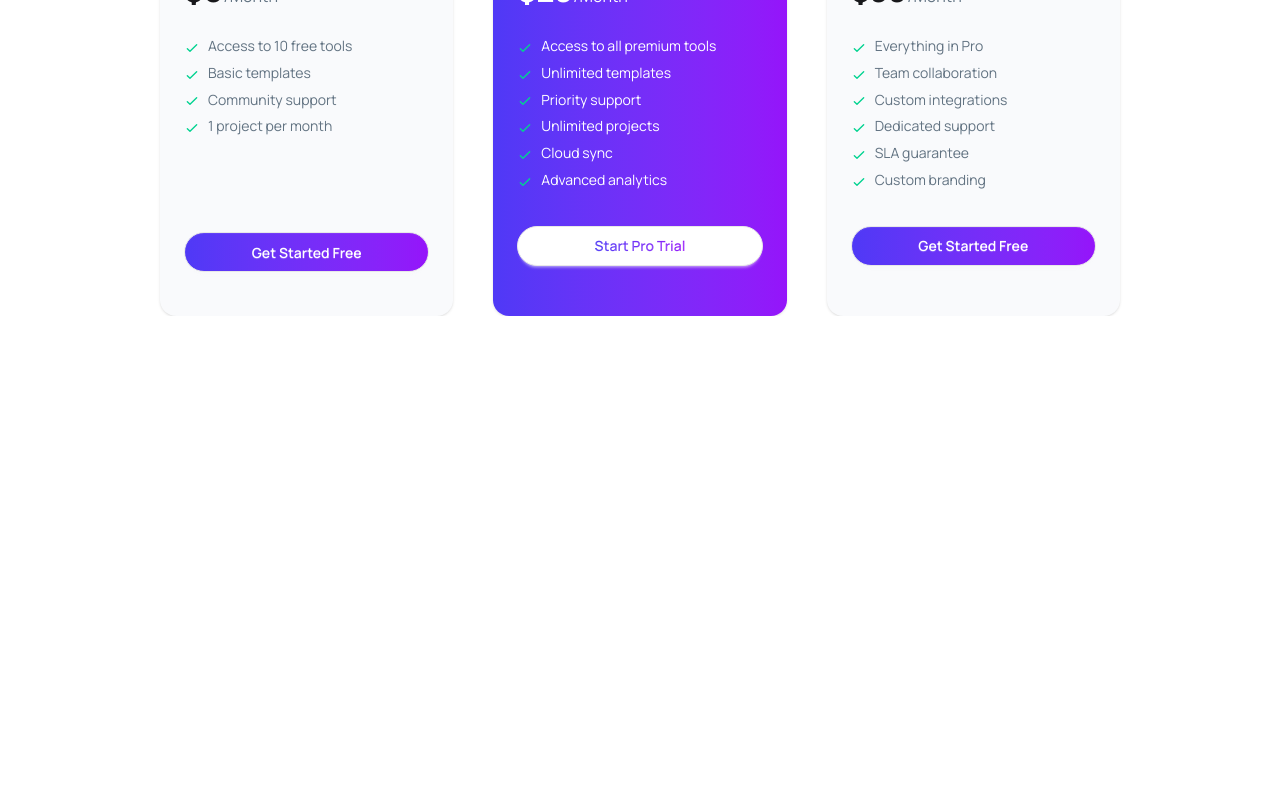
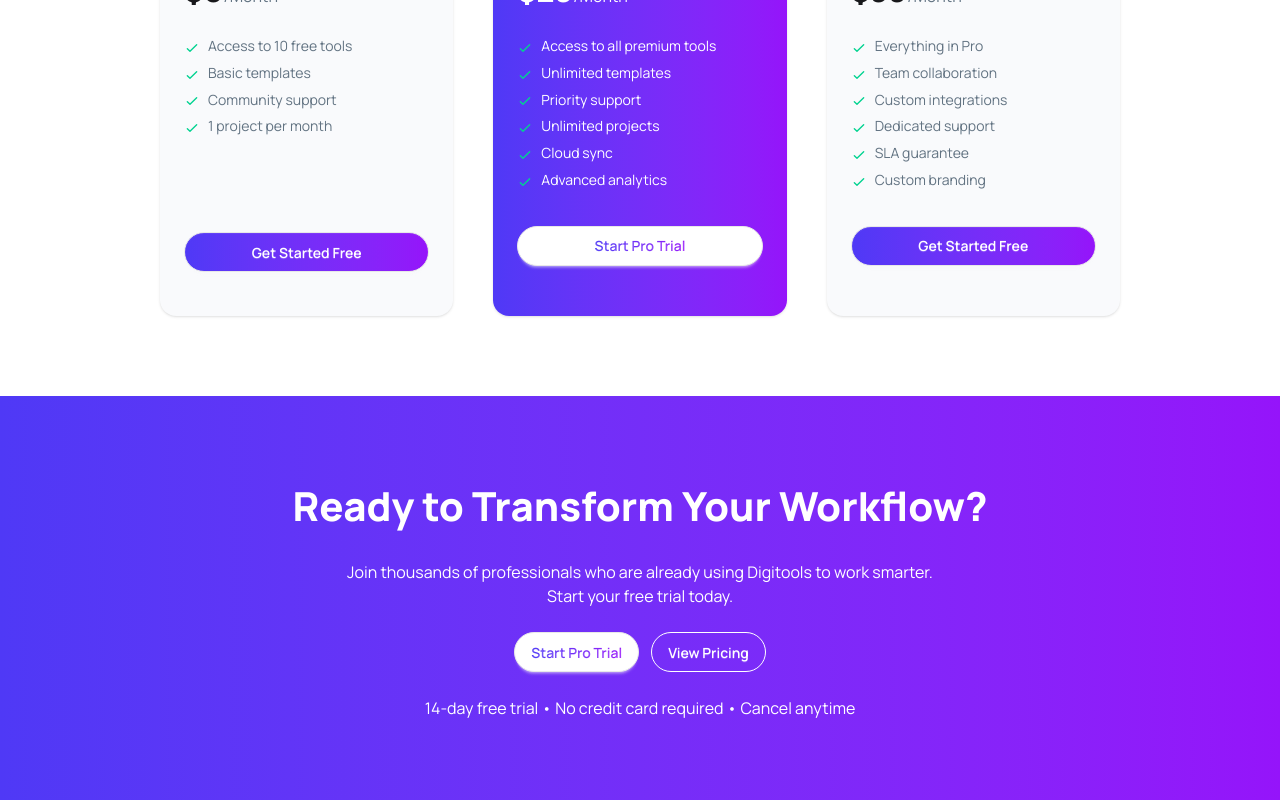
Before and after one commit to ashiqurrhmn/DigiTools, a React (Vite) app: page / in a window 1280 px wide. Shown: the part 2020-2820 px from the top of the page. Before the commit the page ends 2336 px from the top, so only its background shows below. Built offline with nearby package versions, Linux system fonts and the light colour scheme.

Commit message:
workflow section

```diff
--- a/src/App.jsx
+++ b/src/App.jsx
@@ -1,6 +1,7 @@
 
 import './App.css'
 import Banner from './components/Banner'
+import Footer from './components/Footer'
 import Navbar from './components/Navbar'
 import Pricing from './components/Pricing'
 import Status from './components/Status'
@@ -17,6 +18,7 @@
     <Status />
     <Steps />
     <Pricing />
+    <Footer />
     </>
   )
 }
--- /dev/null
+++ b/src/components/Footer.jsx
@@ -0,0 +1,20 @@
+import React from 'react';
+
+const Footer = () => {
+    return (
+        <div className='bg-linear-to-r from-[#4F39F6] to-[#9514FA] space-y-6 py-20 mt-20 text-center flex flex-col items-center justify-center'>
+            <h2 className='text-[40px] text-white font-extrabold'>Ready to Transform Your Workflow?</h2>
+            <p className='text-white'>Join thousands of professionals who are already using Digitools to work smarter. <br/> Start your free trial today.</p>
+            <div className='flex gap-3'>
+                <button className="btn bg-white rounded-full">
+                <span className="bg-linear-to-r from-[#4F39F6] to-[#9514FA] bg-clip-text text-transparent">Start Pro Trial</span>
+
+              </button>
+              <button className='btn btn-outline text-white border-white rounded-full'>View Pricing</button>
+            </div>
+            <p className='text-white'>14-day free trial • No credit card required • Cancel anytime</p>
+        </div>
+    );
+};
+
+export default Footer;
--- a/src/components/Pricing.jsx
+++ b/src/components/Pricing.jsx
@@ -2,7 +2,7 @@
 
 const Pricing = () => {
   return (
-    <div className="w-9/12 mx-auto mt-20">
+    <div className="w-7/12 md:w-9/12 mx-auto mt-20">
       <div className="text-center mb-10">
         <h3 className="text-4xl font-extrabold">Simple, Transparent Pricing</h3>
         <p className="text-[#627382] mt-2">
```
